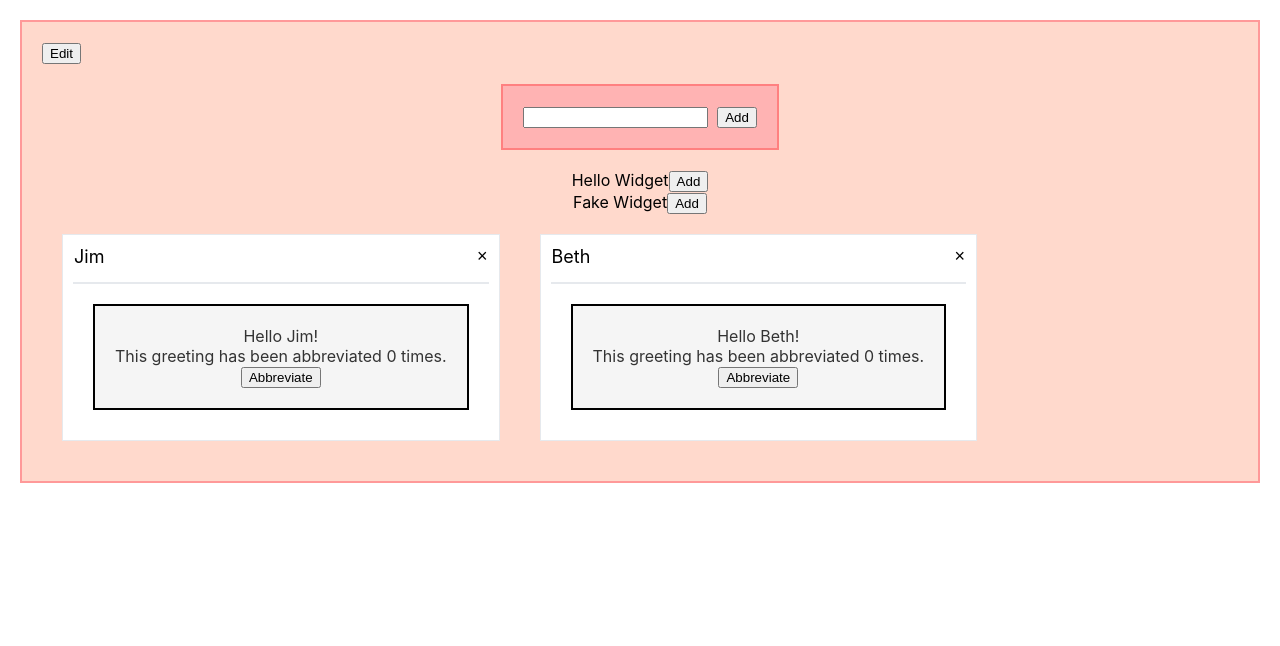
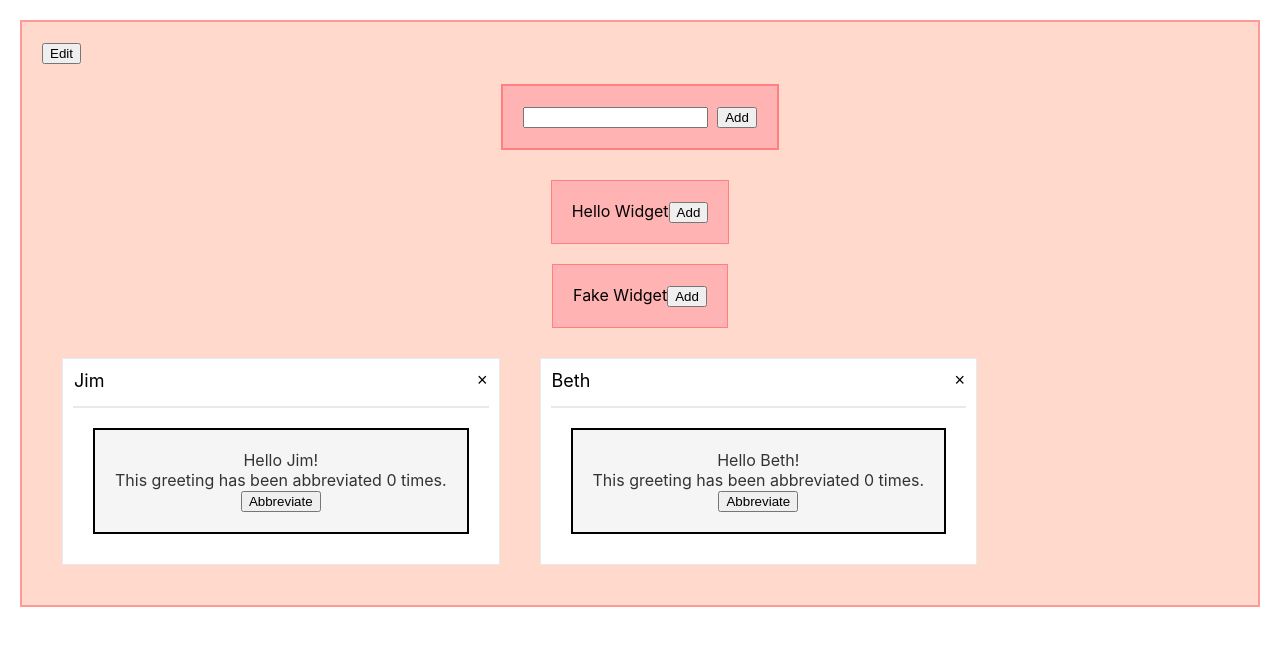
Before and after one commit to dsmcclain/react-sandbox, a React (Create React App) app: page / in a window 1280 px wide. Both pictures are taken after a click on the button "Edit". Shown: the top 646 px of the page. Built offline with nearby package versions, Linux system fonts and the light colour scheme.

Commit message:
add styling to add-widget feature

```diff
--- /dev/null
+++ b/src/AddWidget.css
@@ -0,0 +1,7 @@
+.add-widget {
+	margin: 10px;
+	padding: 20px;
+	border: 1px solid #ff8080;
+    background: #ffb3b3;
+    text-align: center;
+}
--- a/src/AddWidget.js
+++ b/src/AddWidget.js
@@ -1,4 +1,5 @@
 import React, { Component } from 'react';
+import './AddWidget.css';
 
 class AddWidget extends Component {
     constructor(props) {
@@ -21,7 +22,7 @@ class AddWidget extends Component {
     render() {
         return (
             this.props.widgetTypes.map(widgetType => (
-            <div className="AddWidget">
+            <div className="add-widget">
                     <span>{widgetType}</span>
                     <button className='add-widget-button'
                             value={widgetType}
```
